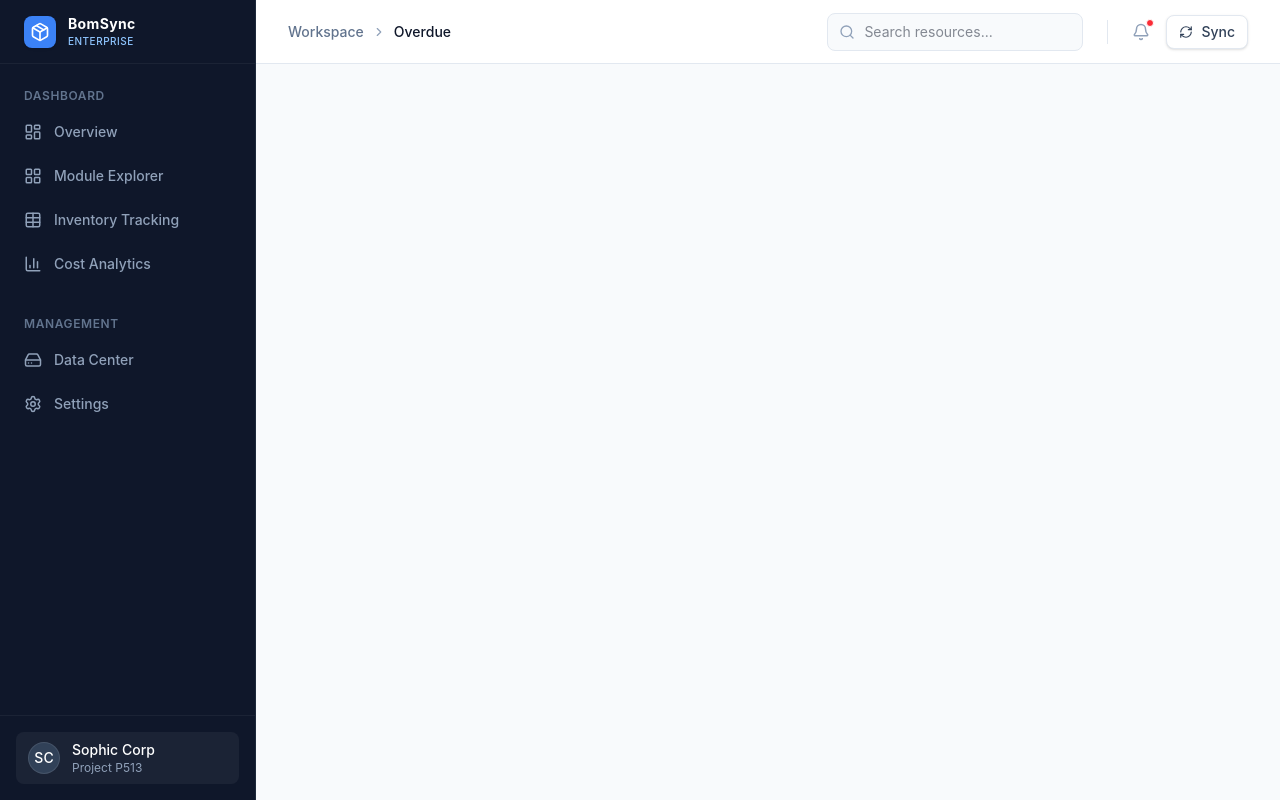
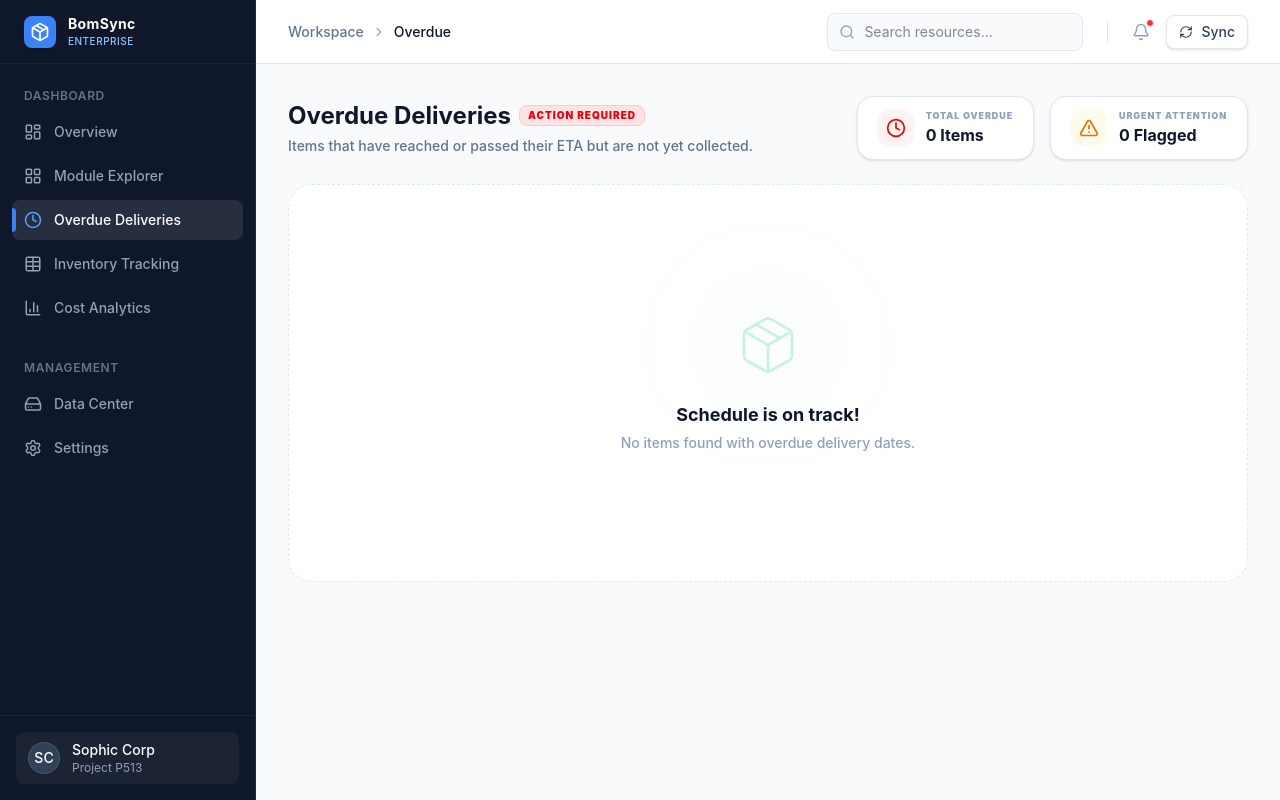
Before and after one commit to ToiDouBao/Bom-Dashboard, a React (Vite) app in the folder client/: page /overdue in a window 1280 px wide. Built offline with nearby package versions, Linux system fonts and the light colour scheme; no server answers.

Commit message:
feat: add Overdue Deliveries page and refine PO/PR data columns

```diff
--- a/client/src/App.tsx
+++ b/client/src/App.tsx
@@ -5,7 +5,7 @@ import { motion, AnimatePresence } from 'framer-motion';
 import {
   LayoutDashboard, Table as TableIcon, BarChart3, Settings,
   RefreshCw, Package, Bell, Search, ChevronRight, HardDrive, UserCircle,
-  LayoutGrid
+  LayoutGrid, Clock
 } from 'lucide-react';
 
 import DashboardView from './views/Dashboard';
@@ -13,6 +13,7 @@ import InventoryView from './views/Inventory';
 import AnalyticsView from './views/Analytics';
 import UploadView from './views/Upload';
 import ModuleExplorer from './views/ModuleExplorer';
+import OverdueItemsView from './views/OverdueItems';
 
 import './App.css';
 
@@ -85,6 +86,7 @@ const App: React.FC = () => {
             <div className="space-y-1">
               <SidebarItem icon={LayoutDashboard} label="Overview" path="/" active={location.pathname === '/'} />
               <SidebarItem icon={LayoutGrid} label="Module Explorer" path="/explorer" active={location.pathname === '/explorer'} />
+              <SidebarItem icon={Clock} label="Overdue Deliveries" path="/overdue" active={location.pathname === '/overdue'} />
               <SidebarItem icon={TableIcon} label="Inventory Tracking" path="/inventory" active={location.pathname === '/inventory'} />
               <SidebarItem icon={BarChart3} label="Cost Analytics" path="/analytics" active={location.pathname === '/analytics'} />
             </div>
@@ -173,6 +175,7 @@ const App: React.FC = () => {
               <Routes location={location} key={location.pathname}>
                 <Route path="/" element={<DashboardView data={data} />} />
                 <Route path="/explorer" element={<ModuleExplorer data={data} onUpdate={fetchData} />} />
+                <Route path="/overdue" element={<OverdueItemsView data={data} onUpdate={fetchData} />} />
                 <Route path="/inventory" element={<InventoryView data={data} onUpdate={fetchData} />} />
                 <Route path="/analytics" element={<AnalyticsView data={data} />} />
                 <Route path="/upload" element={<UploadView onSync={fetchData} />} />
--- a/client/src/views/Inventory.tsx
+++ b/client/src/views/Inventory.tsx
@@ -299,7 +299,7 @@ const InventoryView = ({ data, onUpdate }: any) => {
                 </th>
                 <th className="px-6 py-4 text-[10px] font-black uppercase tracking-widest text-slate-400">Module / Category</th>
                 <th className="px-6 py-4 text-[10px] font-black uppercase tracking-widest text-slate-400">Description</th>
-                <th className="px-6 py-4 text-[10px] font-black uppercase tracking-widest text-slate-400">PR No</th>
+                <th className="px-6 py-4 text-[10px] font-black uppercase tracking-widest text-slate-400">PO No</th>
                 <th className="px-6 py-4 text-[10px] font-black uppercase tracking-widest text-slate-400">ETA</th>
                 <th className="px-6 py-4 text-[10px] font-black uppercase tracking-widest text-slate-400">Status</th>
                 <th className="px-6 py-4 text-[10px] font-black uppercase tracking-widest text-slate-400 text-center">Urgency</th>
@@ -327,7 +327,7 @@ const InventoryView = ({ data, onUpdate }: any) => {
                       <div className="text-[10px] font-bold text-slate-400">{item['Vendor Name'] || 'No Supplier Specified'}</div>
                     </td>
                     <td className="px-6 py-4">
-                      <span className="text-xs font-bold text-slate-600">{item['Pr No'] || '-'}</span>
+                      <span className="text-xs font-bold text-slate-600">{item['Po No'] || '-'}</span>
                     </td>
                     <td className="px-6 py-4">
                       <span className={`text-xs font-bold ${item['Estimate Delivery Date'] ? 'text-amber-600' : 'text-slate-300'}`}>
--- /dev/null
+++ b/client/src/views/OverdueItems.tsx
@@ -0,0 +1,88 @@
+import React, { useMemo } from 'react';
+import { motion } from 'framer-motion';
+import { Clock, AlertTriangle, Package, Calendar, ChevronRight } from 'lucide-react';
+import InventoryView from './Inventory';
+
+const OverdueItemsView = ({ data, onUpdate }: any) => {
+  const overdueData = useMemo(() => {
+    const today = new Date();
+    today.setHours(0, 0, 0, 0);
+
+    return data.filter((item: any) => {
+      // Rule 1: Not collected
+      const isNotCollected = item['Actual Status'] !== 'Collected';
+
+      // Rule 2: Has ETA and ETA <= today
+      const etaStr = item['Estimate Delivery Date'];
+      if (!etaStr || !isNotCollected) return false;
+
+      const etaDate = new Date(etaStr);
+      etaDate.setHours(0, 0, 0, 0);
+
+      return etaDate <= today;
+    }).sort((a: any, b: any) => {
+      // Sort by oldest ETA first
+      return new Date(a['Estimate Delivery Date']).getTime() - new Date(b['Estimate Delivery Date']).getTime();
+    });
+  }, [data]);
+
+  const stats = useMemo(() => {
+    return {
+      count: overdueData.length,
+      totalValue: overdueData.reduce((acc: number, i: any) => acc + (Number(i['Total Price']) || 0), 0),
+      urgentCount: overdueData.filter((i: any) => i['Attention Needed']).length
+    };
+  }, [overdueData]);
+
+  return (
+    <div className="flex flex-col h-full gap-6">
+      <div className="flex flex-col md:flex-row md:items-center justify-between gap-4">
+        <div>
+          <div className="flex items-center gap-2 mb-1">
+            <h2 className="text-2xl font-bold text-slate-900">Overdue Deliveries</h2>
+            <span className="px-2 py-0.5 bg-red-100 text-red-600 text-[10px] font-black rounded-lg uppercase tracking-widest border border-red-200">Action Required</span>
+          </div>
+          <p className="text-sm text-slate-500 font-medium">Items that have reached or passed their ETA but are not yet collected.</p>
+        </div>
+
+        <div className="flex gap-4">
+          <div className="bg-white px-5 py-3 rounded-2xl border border-slate-200 shadow-sm flex items-center gap-3">
+            <div className="p-2 bg-red-50 text-red-600 rounded-xl">
+              <Clock size={20} />
+            </div>
+            <div>
+              <p className="text-[9px] font-black text-slate-400 uppercase tracking-widest">Total Overdue</p>
+              <h4 className="text-base font-bold text-slate-900">{stats.count} Items</h4>
+            </div>
+          </div>
+          <div className="bg-white px-5 py-3 rounded-2xl border border-slate-200 shadow-sm flex items-center gap-3">
+            <div className="p-2 bg-amber-50 text-amber-600 rounded-xl">
+              <AlertTriangle size={20} />
+            </div>
+            <div>
+              <p className="text-[9px] font-black text-slate-400 uppercase tracking-widest">Urgent Attention</p>
+              <h4 className="text-base font-bold text-slate-900">{stats.urgentCount} Flagged</h4>
+            </div>
+          </div>
+        </div>
+      </div>
+
+      {overdueData.length > 0 ? (
+        <div className="flex-1 overflow-hidden">
+          <InventoryView data={overdueData} onUpdate={onUpdate} />
+        </div>
+      ) : (
+        <div className="flex flex-col items-center justify-center py-32 text-slate-400 bg-white rounded-3xl border border-dashed border-slate-200">
+          <div className="relative mb-6">
+            <div className="absolute inset-0 bg-emerald-500/10 blur-3xl rounded-full" />
+            <Package size={64} strokeWidth={1} className="relative opacity-20 text-emerald-500" />
+          </div>
+          <h3 className="text-lg font-bold text-slate-900 mb-1">Schedule is on track!</h3>
+          <p className="text-sm font-medium">No items found with overdue delivery dates.</p>
+        </div>
+      )}
+    </div>
+  );
+};
+
+export default OverdueItemsView;
```
Also changed, not shown: 1 other file (tests, documents, lock files or other folders).
